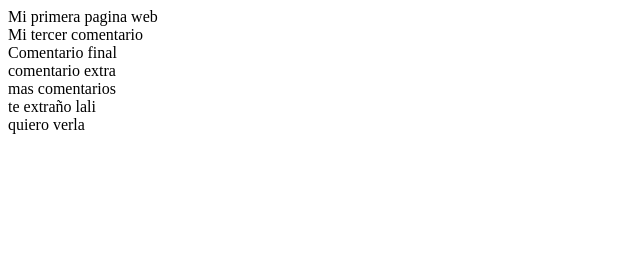
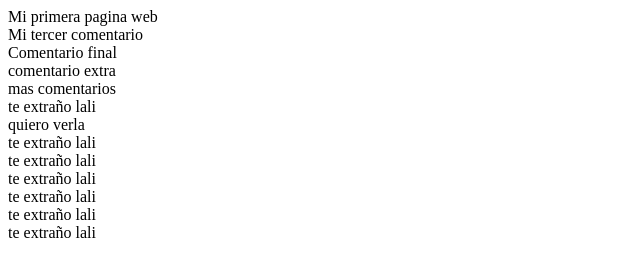
Before and after one commit to maxchz/ExplicacionGIT, a plain HTML site: page index.html in a window 1280 px wide. Shown: the whole page, without its empty margins (0-640 px from the left). Drawn offline with Linux system fonts and the light colour scheme.

Commit message:
nuevos cambios

```diff
--- a/index.html
+++ b/index.html
@@ -15,6 +15,14 @@
     <div> mas comentarios</div>
     <div>te extraño lali</div>
     <div>quiero verla</div>
+    <div>te extraño lali</div>
+
+    <div>te extraño lali</div>
+    <div>te extraño lali</div>
+    <div>te extraño lali</div>
+    <div>te extraño lali</div>
+    <div>te extraño lali</div>
+
 
 </body>
 </html>
```
